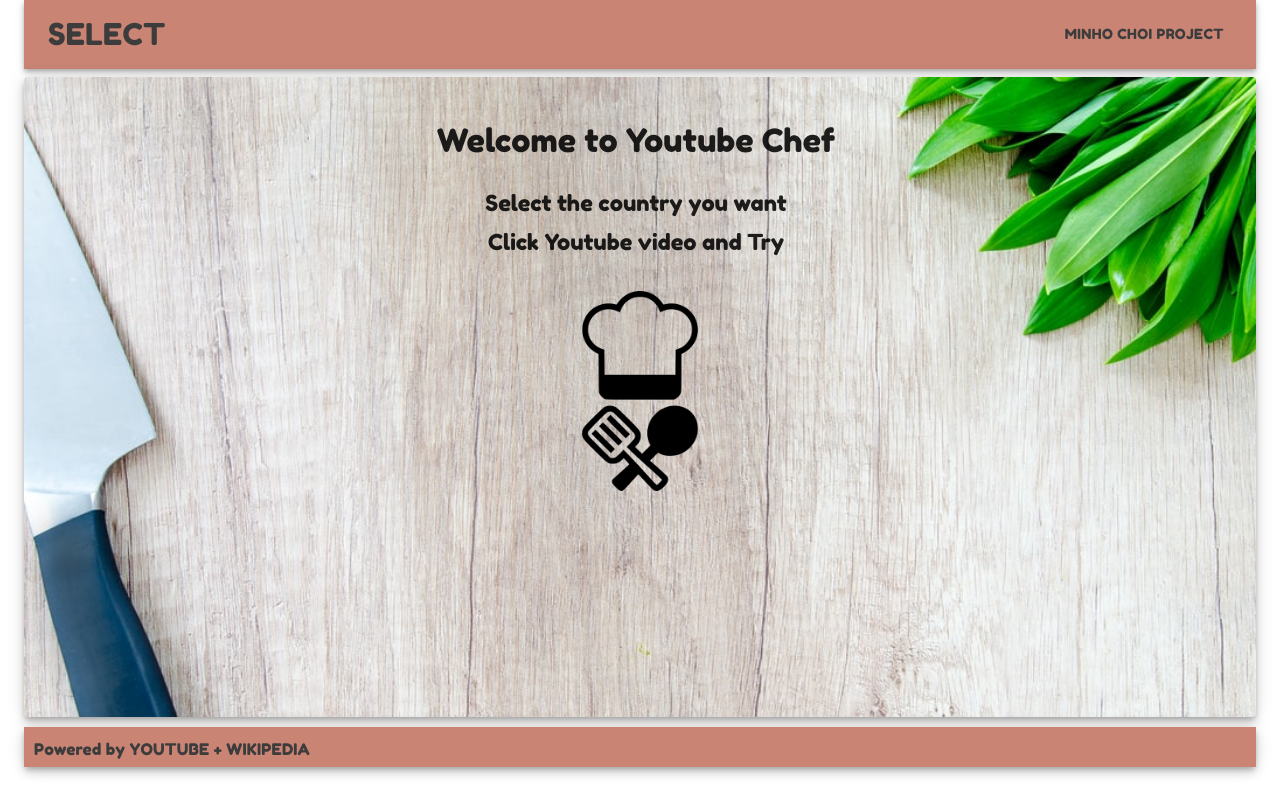
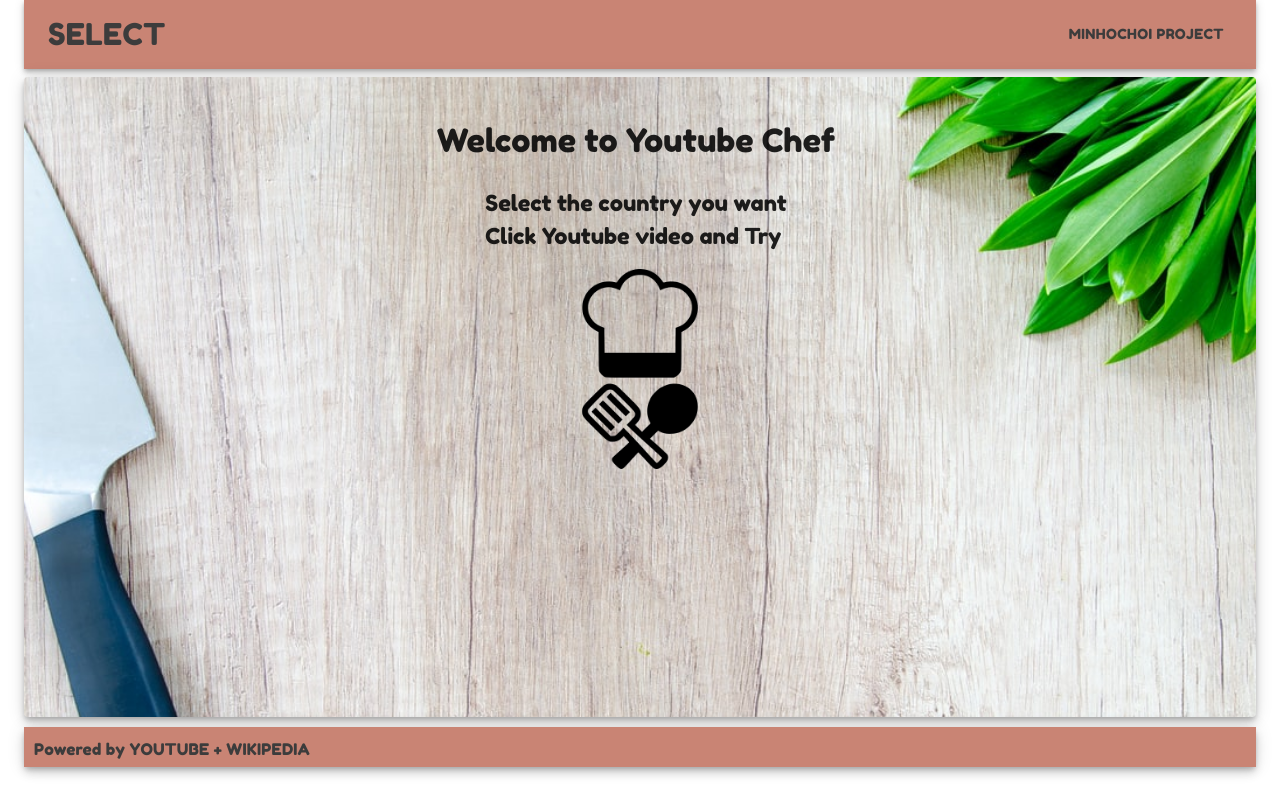
Before and after one commit to MinhoChoi-a/P2-Youtube_Chef, a React (Create React App) app: page / in a window 1280 px wide. Built offline with nearby package versions, Linux system fonts and the light colour scheme.

Commit message:
delete redundant code

```diff
--- a/src/App.js
+++ b/src/App.js
@@ -3,8 +3,6 @@
 import { Grid, Container } from '@material-ui/core';
 
 import { VideoDetail, VideoList, Icons } from './components';
-//import VideoDetail from './components/VideoDetail';
-//import { VideoList } from './components/VideoList';
 
 import youtube from './api/youtube';
 
@@ -52,7 +50,7 @@
       <Container fixed>
         <Grid container direction="row" justify="center" alignItems="center" spacing={1} style={{maxWidth: 1920, height: '90vh'}}>
 
-          <Grid item xs={12}>
+          <Grid item sm={12} xs={12}>
             <Icons onFormSubmit={this.handleSubmit}/>
           </Grid>
 
@@ -69,5 +67,4 @@
   }
 }
 
-
 export default App;
--- a/src/components/Icons.js
+++ b/src/components/Icons.js
@@ -1,11 +1,8 @@
 import React from 'react';
 
-import { AppBar, Toolbar, IconButton, Grid, Button, Typography} from '@material-ui/core';
+import { AppBar, Toolbar, IconButton, Grid, Button, Typography, Drawer } from '@material-ui/core';
 
-import Drawer from '@material-ui/core/Drawer';
-
-
-/**
+/** Styles sample code
 const useStyles = makeStyles({
   root: {
     background: (props) =>
@@ -100,8 +97,6 @@
       const { searchTerm } = this.state;
       const { onFormSubmit } = this.props;
 
-    console.log(searchTerm);
-
       onFormSubmit(searchTerm);
 
     }
@@ -133,7 +128,7 @@
               >
             <Button
               style={{fontFamily: 'Fredoka One', color: '#3C3C3C'}}>
-              MINHO CHOI PROJECT
+              MINHOCHOI PROJECT
             </Button>
             </Grid>
             </Toolbar>
@@ -176,40 +171,6 @@
         </div>
       );
     }
+ }
 
-
-
-
-
-          /**
-
-          <Grid container direction="row" justify="center" alignItems="center">
-            <FormControl>
-            <RadioGroup aria-label="contained primary button group">
-                <Grid xs="12">
-                <StyleLabel value="korean food receipe" onChange = { e => this.handle(e.currentTarget.value) } label="KOREA"
-                control={<StyleRadio/>}/>
-                <StyleLabel value="canadian food receipe" onChange = { e => this.handle(e.currentTarget.value) } label="CANADA"
-                control={<StyleRadio/>}/>
-                <StyleLabel value="chinese food receipe" onChange = { e => this.handle(e.currentTarget.value) } label="CHINA"
-                control={<StyleRadio/>}/>
-                <StyleLabel value="philippine food receipe" onChange = { e => this.handle(e.currentTarget.value) } label="PHILLIPPINES"
-                control={<StyleRadio/>}/>
-                <StyleLabel value="indonesia food receipe" onChange = { e => this.handle(e.currentTarget.value) } label="INDONESIA"
-                control={<StyleRadio/>}/>
-                <StyleLabel value="italy food receipe" onChange = { e => this.handle(e.currentTarget.value) } label="ITALY"
-                control={<StyleRadio/>}/>
-                <StyleLabel value="france food receipe" onChange = { e => this.handle(e.currentTarget.value) } label="FRANCE"
-                control={<StyleRadio/>}/>
-                <StyleLabel value="mexico food receipe" onChange = { e => this.handle(e.currentTarget.value) } label="MEXICO"
-                control={<StyleRadio/>}/>
-                <StyleLabel value="brazil food receipe" onChange = { e => this.handle(e.currentTarget.value) } label="BRAZIL"
-                control={<StyleRadio/>}/>
-                </Grid>
-            </RadioGroup>
-            </FormControl>
-              </Grid>
-
-         */
-  }
  export default Icons;
--- a/src/components/VideoDetail.js
+++ b/src/components/VideoDetail.js
@@ -4,10 +4,9 @@
 
 import { Paper, Grid, Typography, Box, Button } from '@material-ui/core';
 
-import {Table, TableBody, TableCell, TableContainer, TableRow, withStyles } from '@material-ui/core';
+import { Table, TableBody, TableCell, TableContainer, TableRow, withStyles } from '@material-ui/core';
 
 import backImage from '../image/back.jpeg';
-
 
 const StyleTable = withStyles({
 
@@ -41,8 +40,6 @@
         const { searchTerm } = this.state;
         const { onSubmit } = this.props;
 
-    console.log(searchTerm);
-
         onSubmit(searchTerm);
 
     }
@@ -52,7 +49,6 @@
         const {video, term} = this.props;
 
         const {topPaper, botPaper} = this.state;
-
 
         if(!video) {
             return (
@@ -64,14 +60,13 @@
                             <Typography class="first">Welcome to Youtube Chef</Typography></Grid>
 
                             <Grid container direction="row" justify="center" alignItems="center" spacing={1} style={{width:'100%', marginTop: '10px', marginBottom:-20}}>
-                            <p className="titleText">Select the country you want</p></Grid>
+                            <p className="titleText">Select the country you want<br/>Click Youtube video and Try</p>
+                            </Grid>
 
-                            <Grid container direction="row" justify="center" alignItems="center" spacing={1} style={{width:'100%', marginTop: '10px'}}>
-                            <p className="titleText">Click Youtube video and Try</p></Grid>
+                            <Grid container direction="row" justify="center" alignItems="center" style={{height: '200px', marginTop: '20px'}}>
+                                <img className="App-logo" style={{height: '100%'}} alt="logo" src="logo.png"/>
+                            </Grid>
 
-                            <Grid container direction="row" justify="center" alignItems="center" style={{width:'100%', maxHeight:'100px', marginTop: '20px'}}>
-                                <img className="App-logo" style={{height: '200px'}} alt="logo" src="logo.png"/>
-                            </Grid>
                         </Paper>
                     </Box>
 
@@ -90,91 +85,71 @@
             }
 
         if(term === "KOREA food receipe" || term ==="korea bulgogi receipe" || term ==="korea bibimbap receipe" || term ==="korea Bindaeddeok receipe"
-            || term ==="korea dolsotbap receipe" || term ==="korea galbi receipe" || term ==="korea kimbap receipe"
-            ) {
+            || term ==="korea dolsotbap receipe" || term ==="korea galbi receipe" || term ==="korea kimbap receipe")
 
+            {
                 return (
                 <React.Fragment>
                     <Box display='flex' style={{height:'70%'}}>
                         <Paper elevation={6} style={{height:'100%', width:'100%'}}>
                             <Grid container direction="row" justify="center" alignItems="center" spacing={1} style={{padding:'20px'}}>
-
                                 <Typography variant='subtitle1' style={{fontFamily: 'Fredoka One', color: '#3C3C3C'}}>Korean Cuisine</Typography>
                                 <p className="text">Korean cuisine is largely based on rice, vegetables, and (at least in the South) meats.
                                     Traditional Korean meals are named for the number of side dishes (반찬; 飯饌; banchan) that accompany steam-cooked short-grain rice.
                                     Kimchi is served at nearly every meal. Commonly used ingredients include sesame oil, doenjang (fermented bean paste), soy sauce, salt, garlic, ginger, gochutgaru (pepper flakes), gochujang (fermented red chili paste)
                                     and napa cabbage.</p>
 
-                            <TableContainer component={Paper} style={{height:'90%', width:'90%'}}>
+                                <TableContainer component={Paper} style={{height:'100%', width:'90%'}}>
                                     <StyleTable className="kfood" aria-label="kfood">
-                                <Grid xs="12" sm="6">
                                         <TableBody>
                                             <TableRow>
                                                 <StyleTableCell align="center">
                                                     <Button value="korea bulgogi receipe" onClick = { e => this.handle(e.currentTarget.value) }>
                                                     <img style={{cursor: 'pointer'}} alt="kfood" src={require('../image/korea/bulgogi.jpg')}/>
-                                                </Button>
-                                            </StyleTableCell>
+                                                    </Button></StyleTableCell>
                                                 <StyleTableCell align="center">
                                                     <Button value="korea bibimbap receipe" onClick = { e => this.handle(e.currentTarget.value) }>
                                                     <img style={{cursor: 'pointer'}} alt="kfood" src={require('../image/korea/bibimbap.jpg')}/>
-                                                </Button>
-                                            </StyleTableCell>
+                                                    </Button></StyleTableCell>
                                                 <StyleTableCell align="center">
                                                     <Button value="korea Bindaeddeok receipe" onClick = { e => this.handle(e.currentTarget.value) }>
                                                     <img style={{cursor: 'pointer'}} alt="kfood" src={require('../image/korea/bindae.jpg')}/>
-                                                </Button>
-                                            </StyleTableCell>
+                                                    </Button></StyleTableCell>
                                                 <StyleTableCell align="center">
                                                     <Button value="korea dolsotbap receipe" onClick = { e => this.handle(e.currentTarget.value) }>
                                                     <img style={{cursor: 'pointer'}} alt="kfood" src={require('../image/korea/dolsot.jpg')}/>
-                                                </Button>
-                                            </StyleTableCell>
+                                                    </Button></StyleTableCell>
                                                 <StyleTableCell align="center">
                                                     <Button value="korea galbi receipe" onClick = { e => this.handle(e.currentTarget.value) }>
                                                     <img style={{cursor: 'pointer'}} alt="kfood" src={require('../image/korea/galbi.jpg')}/>
-                                                </Button>
-                                            </StyleTableCell>
+                                                    </Button></StyleTableCell>
                                                 <StyleTableCell align="center">
                                                     <Button value="korea kimbap receipe" onClick = { e => this.handle(e.currentTarget.value) }>
                                                     <img style={{cursor: 'pointer'}} alt="kfood" src={require('../image/korea/kimbap.jpg')}/>
-                                                </Button>
-                                            </StyleTableCell>
+                                                    </Button></StyleTableCell>
                                             </TableRow>
                                             <TableRow>
                                                 <StyleTableCell align="center">
-                                                <p className="text">Bulgogi</p>
-                                            </StyleTableCell>
+                                                    <p className="text">Bulgogi</p></StyleTableCell>
                                                 <StyleTableCell align="center">
-                                            <p className="text">Bibimbap</p>
-                                            </StyleTableCell>
+                                                    <p className="text">Bibimbap</p></StyleTableCell>
                                                 <StyleTableCell align="center">
-                                            <p className="text">Bindaeddeok</p>
-                                            </StyleTableCell>
+                                                    <p className="text">Bindaeddeok</p></StyleTableCell>
                                                 <StyleTableCell align="center">
-                                            <p className="text">Dolsotbap</p>
-                                            </StyleTableCell>
+                                                <p className="text">Dolsotbap</p></StyleTableCell>
                                                 <StyleTableCell align="center">
-                                            <p className="text">Galbi</p>
-                                            </StyleTableCell>
+                                                <p className="text">Galbi</p></StyleTableCell>
                                                 <StyleTableCell align="center">
-                                            <p className="text">Kimbap</p>
-                                            </StyleTableCell>
+                                                <p className="text">Kimbap</p></StyleTableCell>
                                             </TableRow>
                                         </TableBody>
-                                    </Grid>
                                     </StyleTable>
                                 </TableContainer>
-
-
-
-
                             </Grid>
                         </Paper>
                     </Box>
                 </React.Fragment>
-                    )
-                }
+            )}
 
         else if(term === "CANADA food receipe") {
 
@@ -279,15 +254,14 @@
             return(
                 <React.Fragment>
                     <Paper elevation={6} style={{height: '70vh'}}>
-                        <Paper style={{height: topPaper, position: 'relative', zIndex:'200', behavior: 'smooth'}}>
+                        <Paper style={{height: topPaper, position: 'relative', padding:'20px'}}>
                             <Typography variant="h5">{video.snippet.title}</Typography>
                             <Typography variant="subtitle2">{video.snippet.description}</Typography>
                         </Paper>
 
-                        <Paper style={{height: botPaper, position: 'relative', zIndex:'1000', behavior: 'smooth'}}>
+                        <Paper style={{height: botPaper, position: 'relative'}}>
                             <ReactPlayer height="100%" width='100%' title="Video Player" onReady= {() => this.setState({topPaper:'30%', botPaper:'70%'})} onStart= {() => this.setState({topPaper: '0%', botPaper:'100%'})} controls={true} url={videoSrc}/>
                         </Paper>
-
                     </Paper>
 
                 </React.Fragment>
--- a/src/components/VideoItem.js
+++ b/src/components/VideoItem.js
@@ -4,7 +4,7 @@
 
 const VideoItem = ({video, onVideoSelect}) => {
     return (
-        <GridList cellHeight={140}>
+        <GridList cellHeight={115}>
             <GridListTile cols={2} style={{marginBottom:2}}>
                 <img style={{cursor: 'pointer'}} alt="thumbnail" src={video.snippet.thumbnails.medium.url} onClick={()=> onVideoSelect(video)}/>
                 <GridListTileBar style={{fontFamily: 'Fredoka One'}}
```
Also changed, not shown: public/index.html (+3 -19 lines), src/components/VideoList.js (+2 -7 lines), 1 other file (tests, documents, lock files or other folders). Lines whose indentation alone changed are shown as unchanged.
